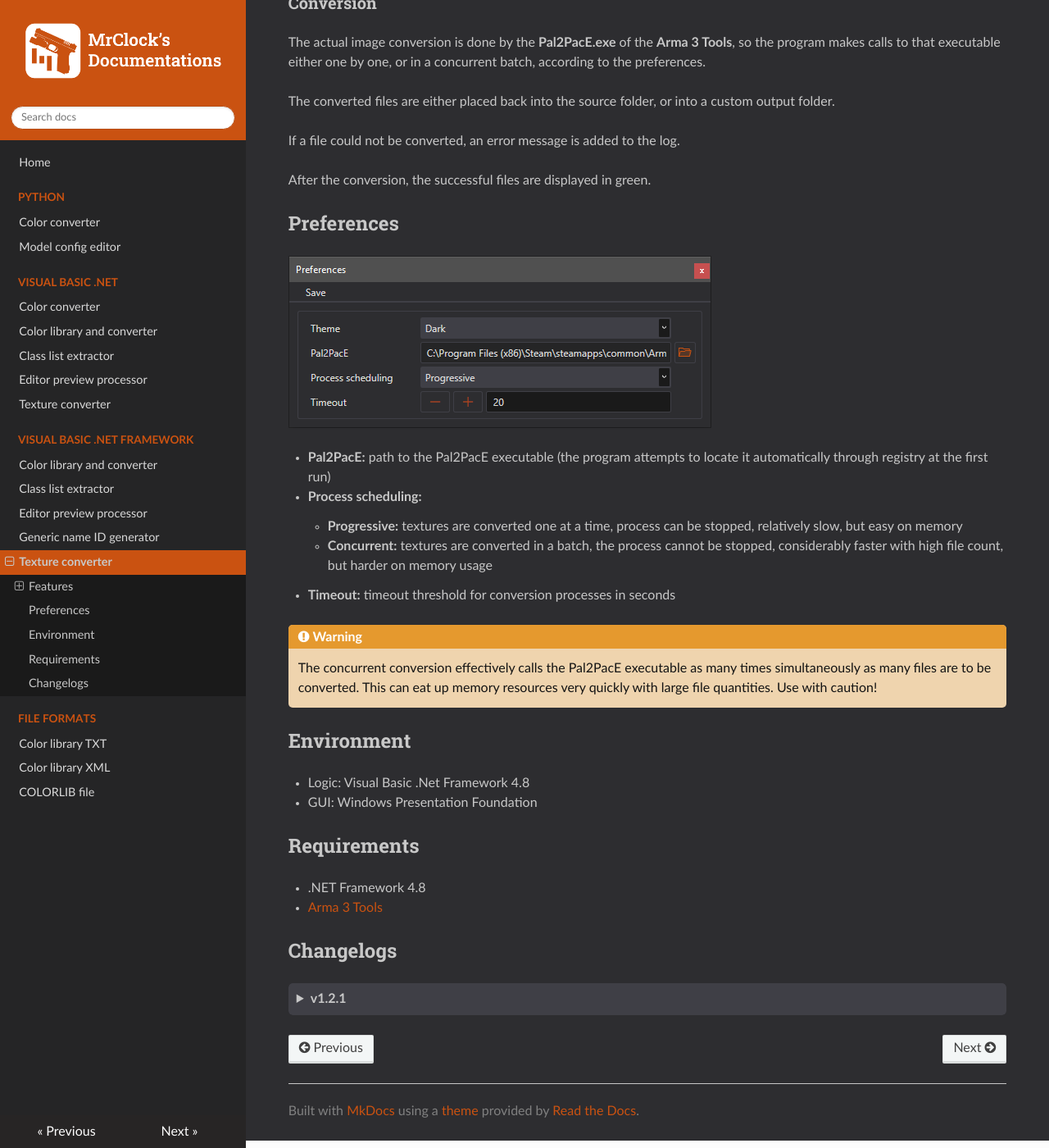
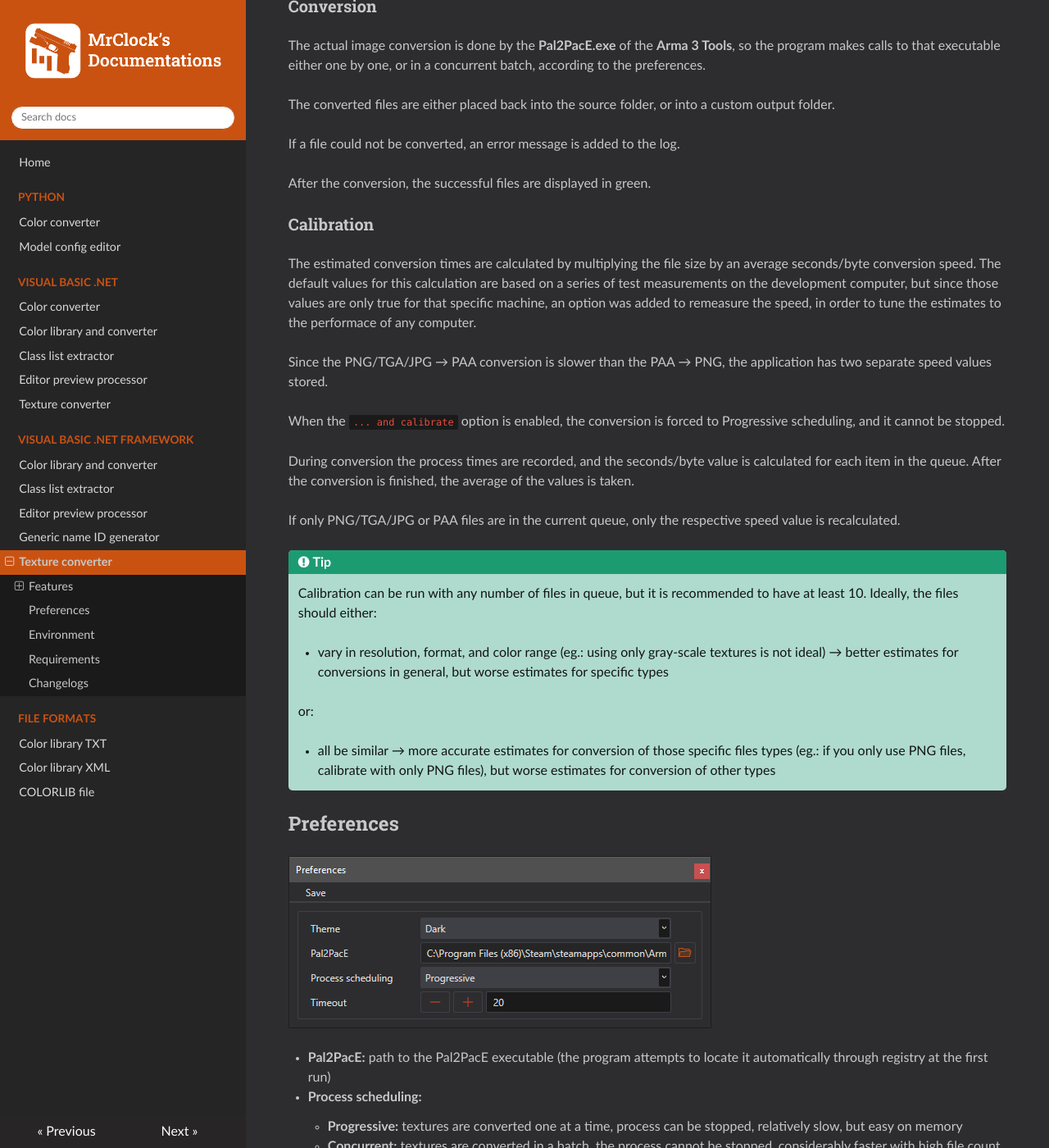
Before and after one commit to MrClock8163/ToolDocumentation, an MkDocs documentation site: the page built from docs/vbnetframework/textureconverter.md, in a window 1280 px wide and 1400 px high, scrolled down 2102 px. Shown: the whole window at 82% size. Built offline with MkDocs 1.6.1, drawn with Linux system fonts in a browser that asks for light colours; nearby versions of some CDN libraries; some of the changed text lies outside the part shown.

Commit message:
Updated VB.Net Framework Texture converter
Minimal corrections
Added calibration

```diff
--- a/docs/vbnetframework/textureconverter.md
+++ b/docs/vbnetframework/textureconverter.md
@@ -13,7 +13,7 @@
 * Light and dark color theme
 
 The [Arma 3 Tools](https://store.steampowered.com/app/233800/Arma_3_Tools/) have a very similar application called [ImageToPAA](https://community.bistudio.com/wiki/ImageToPAA). While ImageToPAA is a solid program, it only supports conversion to PAA, and not **from** PAA.
-The Texture converter was mainly written to address this lack of feature. Otherwise it has a very similar interface and set of features. This version of the Texture converter tool is also a reimplementation of the previous iteration in a different framework, with the only notable frontend improvement being the inclusion of color themes.
+The Texture converter was mainly written to address this lack of feature. Otherwise it has a very similar interface and set of features. This version of the Texture converter tool is also a reimplementation of the previous iteration in a different framework, with the only notable front end improvement being the inclusion of color themes.
 
 ### Loading files
 
@@ -36,13 +36,13 @@
 * **Type:** file extension
 * **Path:** full path to the file
 * **Size:** file size on disk
-* **Resolution:** texture resolution (resolution of the 1st mipmap in case of PAA)
+* **Resolution:** texture resolution (resolution of the 1st mipmap in case of PAX files)
 * **Suffix:** texture type indicator suffix (eg: `CO`, `CA`, `NOHQ` etc.)
 * **Estimate:** estimated time necessary for conversion
 
 !!! note
 
-	The estimated conversion time is based on the file size being divided by an approximate bytes/seconds conversion speed derived from tests during development, therefore it is only an informative value, the true time may differ.
+	The estimated conversion time is based on the file size being multiplied by an approximate seconds/byte conversion speed derived from tests during development, therefore it is only an informative value, the true time may differ.
 
 #### File validation
 
@@ -61,6 +61,29 @@
 If a file could not be converted, an error message is added to the log.
 
 After the conversion, the successful files are displayed in green.
+
+### Calibration
+
+The estimated conversion times are calculated by multiplying the file size by an average seconds/byte conversion speed.
+The default values for this calculation are based on a series of test measurements on the development computer, but since those values are only true for that specific machine, an option was added to remeasure the speed, in order to tune the estimates to the performace of any computer.
+
+Since the PNG/TGA/JPG --> PAA conversion is slower than the PAA --> PNG, the application has two separate speed values stored.
+
+When the `... and calibrate` option is enabled, the conversion is forced to Progressive scheduling, and it cannot be stopped.
+
+During conversion the process times are recorded, and the seconds/byte value is calculated for each item in the queue. After the conversion is finished, the average of the values is taken.
+
+If only PNG/TGA/JPG or PAA files are in the current queue, only the respective speed value is recalculated.
+
+!!! tip
+
+	Calibration can be run with any number of files in queue, but it is recommended to have at least 10. Ideally, the files should either:
+
+	* vary in resolution, format, and color range (eg.: using only gray-scale textures is not ideal) --> better estimates for conversions in general, but worse estimates for specific types
+
+	or:
+
+	* all be similar --> more accurate estimates for conversion of those specific files types (eg.: if you only use PNG files, calibrate with only PNG files), but worse estimates for conversion of other types
 
 ## Preferences
 
@@ -88,6 +111,16 @@
 
 ## Changelogs
 
+??? changelog "v1.3.0"
+
+	Added:
+
+	* Process `and calibrate` option to remeasure the average conversion speed used to calculate time estimates
+
+	Changed:
+
+	* `Ignore naming convention` was renamed to `Ignore naming`, and now it suppresses invalid character warnings as well
+
 ??? changelog "v1.2.1"
 
 	Initial public version
--- a/mkdocs.yml
+++ b/mkdocs.yml
@@ -21,6 +21,7 @@
       permalink: ""
       baselevel: 1
   - pymdownx.details
+  - pymdownx.smartsymbols
   # - pymdownx.superfences
   # - pymdownx.tabbed
 nav:
```
Also changed, not shown: docs/vbnetframework/img/image_5_1.png.
